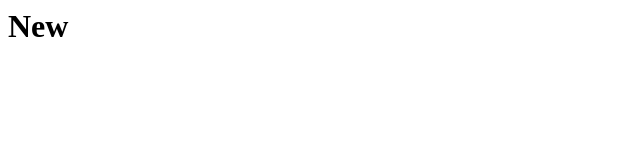
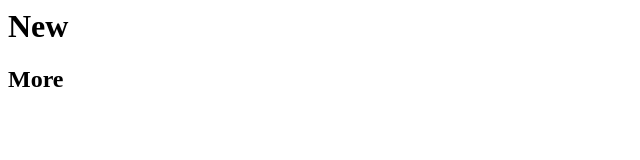
Before and after one commit to ayushaggarwal1993/Git_test, a plain HTML site: page index.html in a window 1280 px wide. Shown: the full height of the page, 0-640 px from the left. Drawn offline with Linux system fonts and the light colour scheme.

Commit message:
Fifth Commit

```diff
--- a/index.html
+++ b/index.html
@@ -4,5 +4,6 @@
     </head>
     <body>
         <h1>New</h1>
+        <h2>More</h2>
     </body>
 </html>
```
